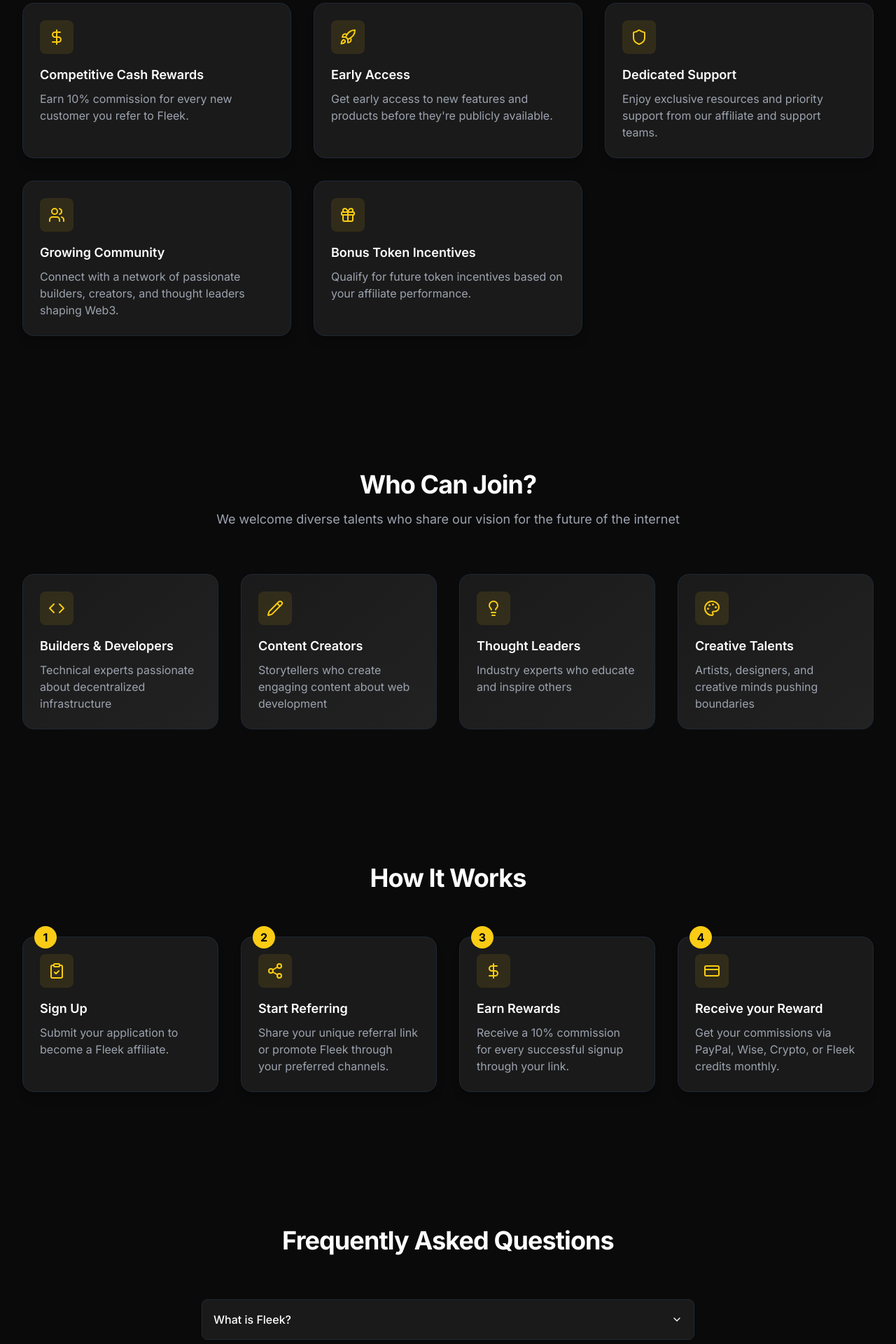
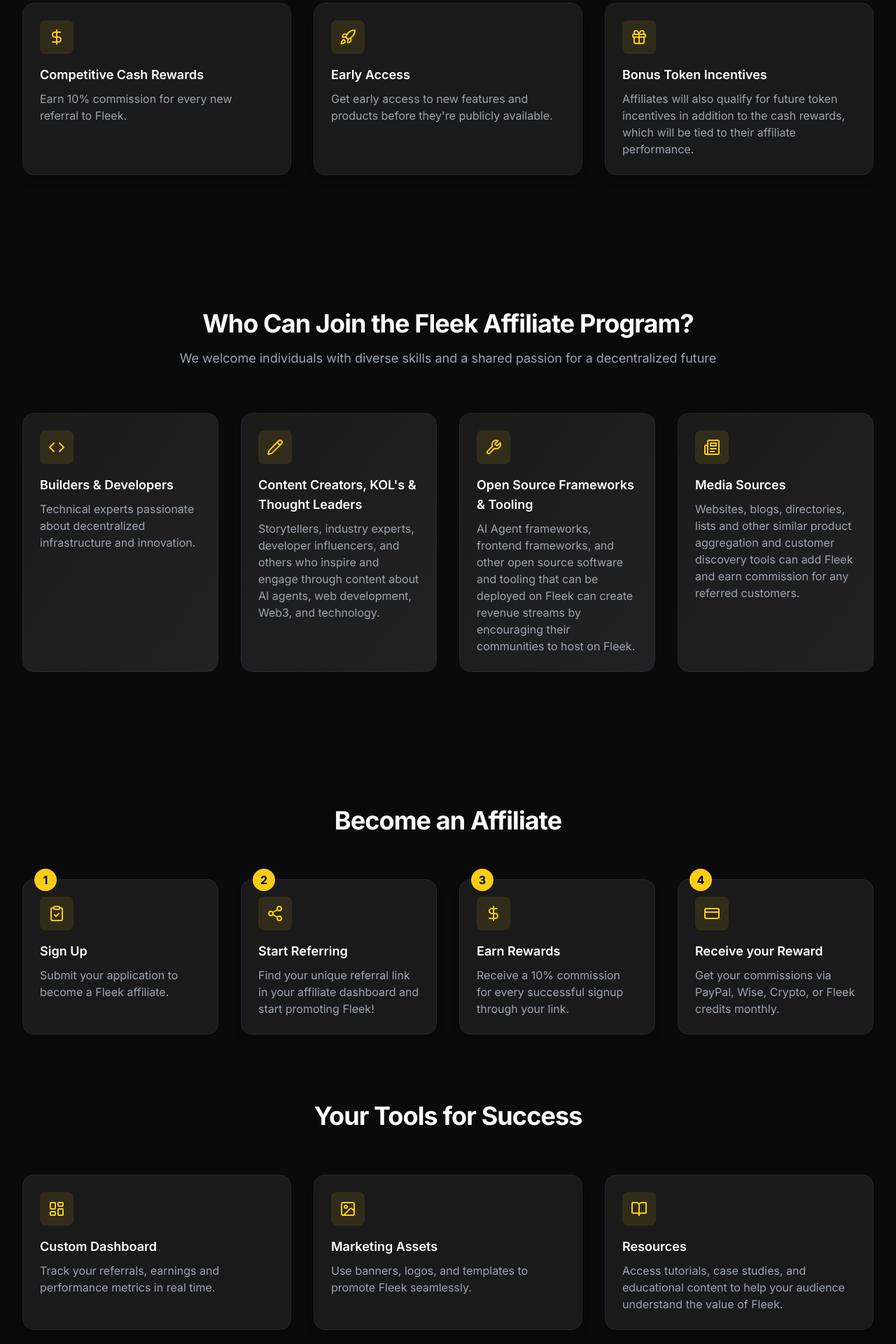
Before and after one commit to azula000/fleek-haus-gathering, a React (Vite) app: page / in a window 1280 px wide. Shown: the part 800-2720 px from the top of the page at 70% size. Built offline with nearby package versions, Linux system fonts and the light colour scheme.

Commit message:
Update affiliate program content
Revised the content for the Fleek affiliate program, including new sections on benefits, eligibility, steps to join, tools for success, and FAQs. Updated messaging to enhance clarity and engagement for potential affiliates.
[skip gpt_engineer]

```diff
--- a/src/components/FAQ.tsx
+++ b/src/components/FAQ.tsx
@@ -16,7 +16,7 @@ const faqs = [
   },
   {
     question: "Is there a cap on referrals?",
-    answer: "No, referrals are uncapped and unlimited. You can refer as many people as you'd like. The 10% commission applies to any and all payments by a successful referral to Fleek for 1 year from the date of the referral's successful signup.",
+    answer: "No, referrals are uncapped and unlimited, you can refer as many people as you'd like. The 10% commission applies to any and all payments by a successful referral to Fleek for 1 year from the date of the referral's successful signup.",
   },
   {
     question: "Do I need technical expertise to join?",
--- a/src/components/Features.tsx
+++ b/src/components/Features.tsx
@@ -1,9 +1,9 @@
-import { DollarSign, Rocket, Shield, Users, Gift } from "lucide-react";
+import { DollarSign, Rocket, Gift } from "lucide-react";
 
 const features = [
   {
     title: "Competitive Cash Rewards",
-    description: "Earn 10% commission for every new customer you refer to Fleek.",
+    description: "Earn 10% commission for every new referral to Fleek.",
     icon: DollarSign,
   },
   {
@@ -12,18 +12,8 @@ const features = [
     icon: Rocket,
   },
   {
-    title: "Dedicated Support",
-    description: "Enjoy exclusive resources and priority support from our affiliate and support teams.",
-    icon: Shield,
-  },
-  {
-    title: "Growing Community",
-    description: "Connect with a network of passionate builders, creators, and thought leaders shaping Web3.",
-    icon: Users,
-  },
-  {
     title: "Bonus Token Incentives",
-    description: "Qualify for future token incentives based on your affiliate performance.",
+    description: "Affiliates will also qualify for future token incentives in addition to the cash rewards, which will be tied to their affiliate performance.",
     icon: Gift,
   },
 ];
--- a/src/components/HowItWorks.tsx
+++ b/src/components/HowItWorks.tsx
@@ -1,4 +1,4 @@
-import { ClipboardCheck, Share2, DollarSign, CreditCard } from "lucide-react";
+import { ClipboardCheck, Share2, DollarSign, CreditCard, LayoutDashboard, Image, BookOpen } from "lucide-react";
 
 const steps = [
   {
@@ -8,7 +8,7 @@ const steps = [
   },
   {
     title: "Start Referring",
-    description: "Share your unique referral link or promote Fleek through your preferred channels.",
+    description: "Find your unique referral link in your affiliate dashboard and start promoting Fleek!",
     icon: Share2,
   },
   {
@@ -23,16 +23,34 @@ const steps = [
   },
 ];
 
+const tools = [
+  {
+    title: "Custom Dashboard",
+    description: "Track your referrals, earnings and performance metrics in real time.",
+    icon: LayoutDashboard,
+  },
+  {
+    title: "Marketing Assets",
+    description: "Use banners, logos, and templates to promote Fleek seamlessly.",
+    icon: Image,
+  },
+  {
+    title: "Resources",
+    description: "Access tutorials, case studies, and educational content to help your audience understand the value of Fleek.",
+    icon: BookOpen,
+  },
+];
+
 export const HowItWorks = () => {
   return (
     <div className="py-24 bg-[#0A0A0A]">
       <div className="mx-auto max-w-7xl px-4 sm:px-6 lg:px-8">
         <div className="text-center mb-16">
           <h2 className="text-3xl font-bold tracking-tight text-white sm:text-4xl">
-            How It Works
+            Become an Affiliate
           </h2>
         </div>
-        <div className="grid grid-cols-1 gap-8 md:grid-cols-2 lg:grid-cols-4">
+        <div className="grid grid-cols-1 gap-8 md:grid-cols-2 lg:grid-cols-4 mb-24">
           {steps.map((step, index) => (
             <div
               key={step.title}
@@ -51,6 +69,28 @@ export const HowItWorks = () => {
             </div>
           ))}
         </div>
+
+        <div className="text-center mb-16">
+          <h2 className="text-3xl font-bold tracking-tight text-white sm:text-4xl">
+            Your Tools for Success
+          </h2>
+        </div>
+        <div className="grid grid-cols-1 gap-8 md:grid-cols-3">
+          {tools.map((tool) => (
+            <div
+              key={tool.title}
+              className="relative p-6 bg-[#1A1A1A] rounded-2xl shadow-lg hover:shadow-xl transition-shadow border border-gray-800"
+            >
+              <div className="w-12 h-12 rounded-lg bg-yellow-400/10 flex items-center justify-center mb-4">
+                <tool.icon className="w-6 h-6 text-yellow-400" />
+              </div>
+              <h3 className="text-lg font-semibold text-white mb-2">
+                {tool.title}
+              </h3>
+              <p className="text-gray-400">{tool.description}</p>
+            </div>
+          ))}
+        </div>
       </div>
     </div>
   );
--- a/src/components/WhoCanJoin.tsx
+++ b/src/components/WhoCanJoin.tsx
@@ -1,25 +1,25 @@
-import { Code, Pencil, Lightbulb, Palette } from "lucide-react";
+import { Code, Pencil, Wrench, Newspaper } from "lucide-react";
 
 const roles = [
   {
     title: "Builders & Developers",
-    description: "Technical experts passionate about decentralized infrastructure",
+    description: "Technical experts passionate about decentralized infrastructure and innovation.",
     icon: Code,
   },
   {
-    title: "Content Creators",
-    description: "Storytellers who create engaging content about web development",
+    title: "Content Creators, KOL's & Thought Leaders",
+    description: "Storytellers, industry experts, developer influencers, and others who inspire and engage through content about AI agents, web development, Web3, and technology.",
     icon: Pencil,
   },
   {
-    title: "Thought Leaders",
-    description: "Industry experts who educate and inspire others",
-    icon: Lightbulb,
+    title: "Open Source Frameworks & Tooling",
+    description: "AI Agent frameworks, frontend frameworks, and other open source software and tooling that can be deployed on Fleek can create revenue streams by encouraging their communities to host on Fleek.",
+    icon: Wrench,
   },
   {
-    title: "Creative Talents",
-    description: "Artists, designers, and creative minds pushing boundaries",
-    icon: Palette,
+    title: "Media Sources",
+    description: "Websites, blogs, directories, lists and other similar product aggregation and customer discovery tools can add Fleek and earn commission for any referred customers.",
+    icon: Newspaper,
   },
 ];
 
@@ -29,10 +29,10 @@ export const WhoCanJoin = () => {
       <div className="mx-auto max-w-7xl px-4 sm:px-6 lg:px-8">
         <div className="text-center mb-16">
           <h2 className="text-3xl font-bold tracking-tight text-white sm:text-4xl">
-            Who Can Join?
+            Who Can Join the Fleek Affiliate Program?
           </h2>
           <p className="mt-4 text-lg text-gray-400">
-            We welcome diverse talents who share our vision for the future of the internet
+            We welcome individuals with diverse skills and a shared passion for a decentralized future
           </p>
         </div>
         <div className="grid grid-cols-1 gap-8 md:grid-cols-2 lg:grid-cols-4">
```
